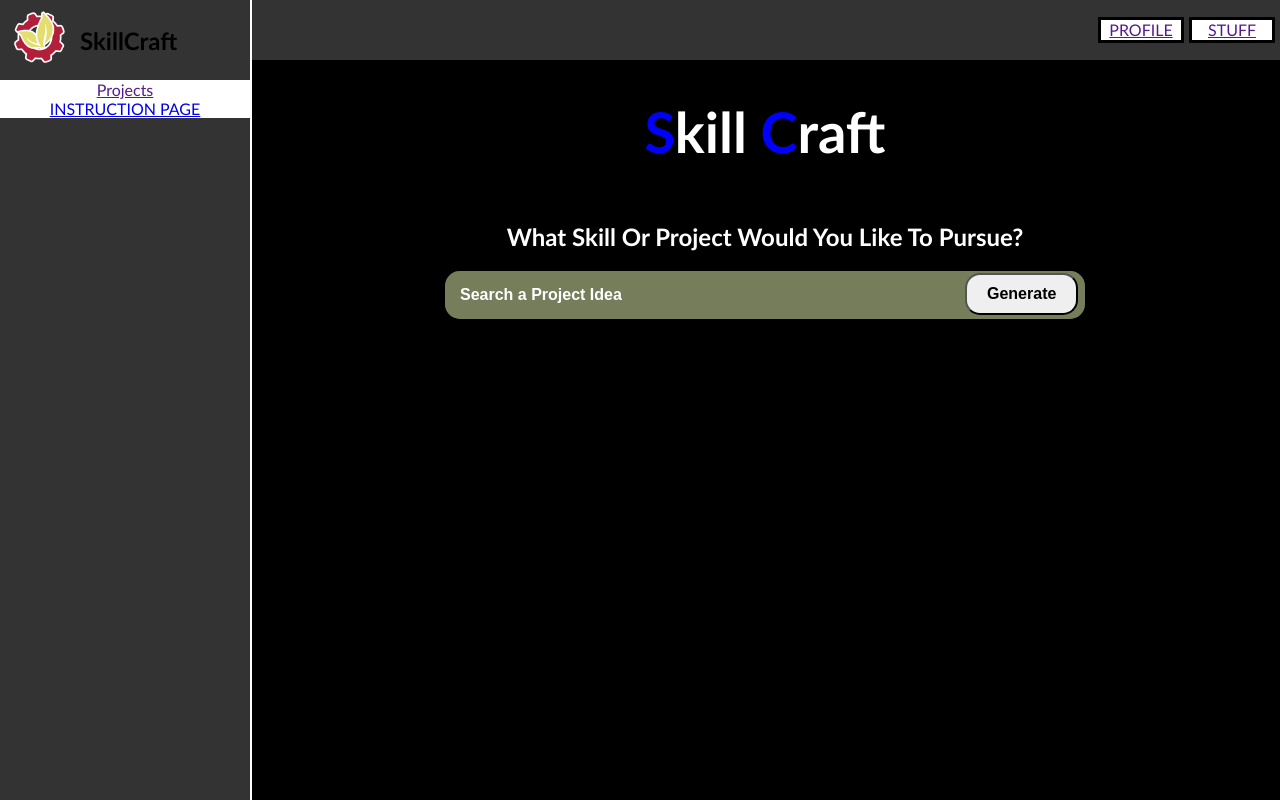
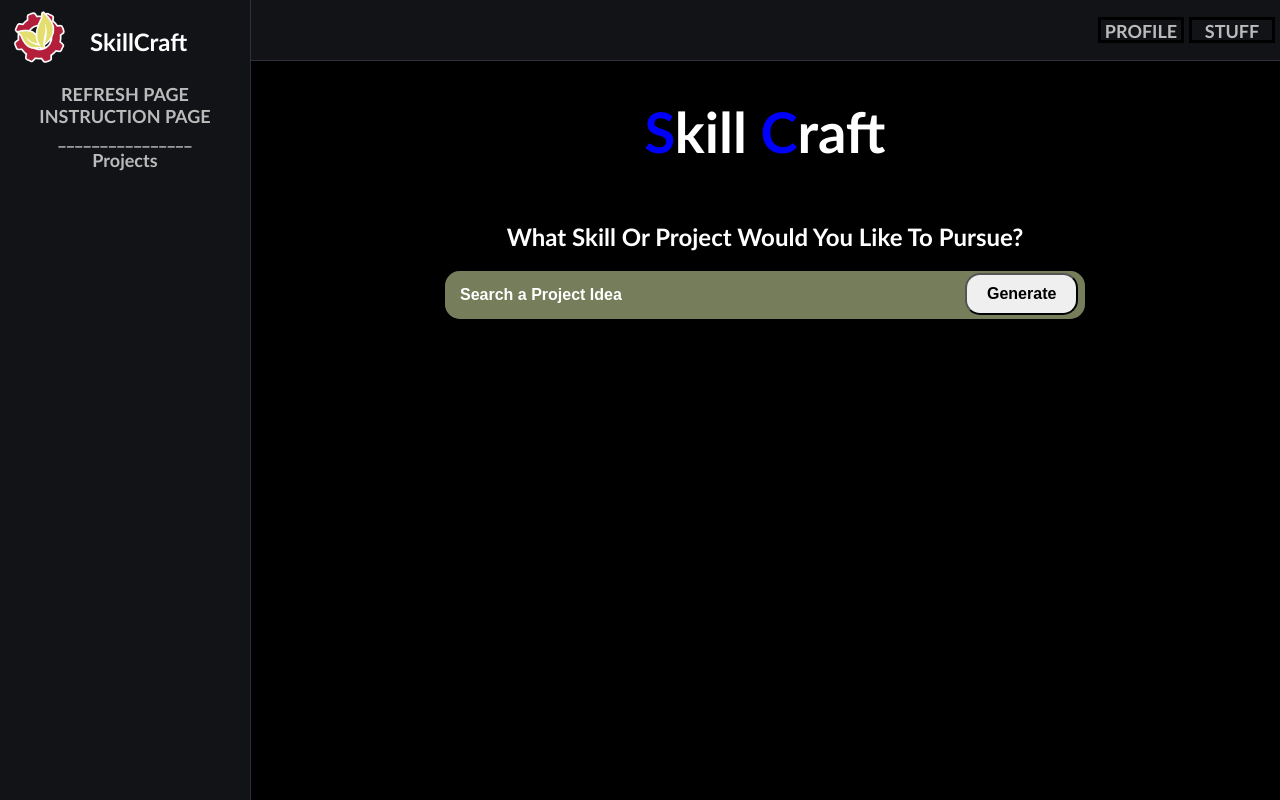
Before and after one commit to Kyros0718/SkillCraft, a Flask app: page / in a window 1280 px wide. Run offline with Flask 2, Linux system fonts and the light colour scheme.

Commit message:
Create Nav Theme, Set app.py for instruction.html

```diff
--- a/app.py
+++ b/app.py
@@ -9,6 +9,10 @@ app = Flask(__name__)
 @app.route('/')
 def index():
     return render_template('index.html')
+
+@app.route('/instruction.html')
+def instruction():
+    return render_template('instruction.html')
 
 #unwrapping the json files from the front end into something that can be used for the backend
 @app.route('/generate_walkthroughs', methods=['POST'])
--- a/static/css/style.css
+++ b/static/css/style.css
@@ -10,6 +10,10 @@ body {
 :root {
     --left-nav-width: 250px;
     --top-nav-height: 60px;
+    --nav-back-color: #121317;
+    --nav-logo-text-color: white;
+    --nav-text-color: rgb(187, 187, 187);
+    --nav-border: 1px solid rgb(50, 46, 63);
 }
 
 
@@ -18,12 +22,13 @@ body {
     position: fixed;
     top: 0;
     left: var(--left-nav-width); /*2px=left_nav_border_thickness*/
-    background-color: #333;
+    background-color: var(--nav-back-color);
     height: var(--top-nav-height);
     width: calc(100% - var(--left-nav-width));
-    color: white;
+    color: var(--nav-text-color);
     display: flex;
     justify-content: flex-end;
+    border-bottom: var(--nav-border);
 }.top-nav ul {
     list-style: none;
     display: flex;
@@ -35,9 +40,13 @@ body {
     margin-right: 5px;
     height: 20px;
     text-align: center;
+    font-size: large;
+    font-weight: bold;
     border-style: solid;
     border-color: black;
-    background-color:white;
+}.top-nav a{
+    text-decoration: none;
+    color: var(--nav-text-color);
 }
 
 
@@ -48,28 +57,32 @@ body {
     left: 0;
     height: 100%;
     width: var(--left-nav-width);
-    background-color: #333;
-    border-right: 2px solid white;
+    background-color: var(--nav-back-color);
+    color: var(--nav-logo-text-color);
+    border-right: var(--nav-border);
 }.left-nav ul {
     list-style: none;
     margin: 0;
     padding:0%;
 }#navlogo{
-    background-color: #333;
-    color:black;
     height: 100%;
     display: flex;
     align-items: center;
     text-align: left
-
 }#navlogo img{
     height: var(--top-nav-height);
     padding: 10px;
-}
-.left-nav ul li {
+}#navlogo div{
+    padding-right: 10px;
+    font-size: medium;
+}.left-nav ul li {
     text-align: left;
-    background-color:white;
     text-align: center;
+    font-size: large;
+    font-weight: bold;
+}.left-nav a{
+    text-decoration: none;
+    color: var(--nav-text-color);
 }
 
 
--- a/templates/index.html
+++ b/templates/index.html
@@ -53,10 +53,15 @@
 
     <nav class="left-nav">
         <ul>
-            <li id="navlogo"><img src="../static/images/SkillCraft Logo Red-Yellow.png">
-            <div><h1>SkillCraft</h1></div></li>
+            <li id="navlogo">
+                <div><img src="../static/images/SkillCraft Logo Red-Yellow.png"></div>
+                <div><h1>SkillCraft</h1></div>
+            </li>
+            <li><a href="/">REFRESH PAGE</a></li>
+            <li><a href="instruction.html">INSTRUCTION PAGE</a></li>
+            <li><a href="">________________</a></li>
             <li><a href="">Projects</a></li>
-            <li><a href="instruction.html">INSTRUCTION PAGE</a></li>
+
         </ul>
     </nav>
 
```
Also changed, not shown: templates/instruction.html (+44 -8 lines).
